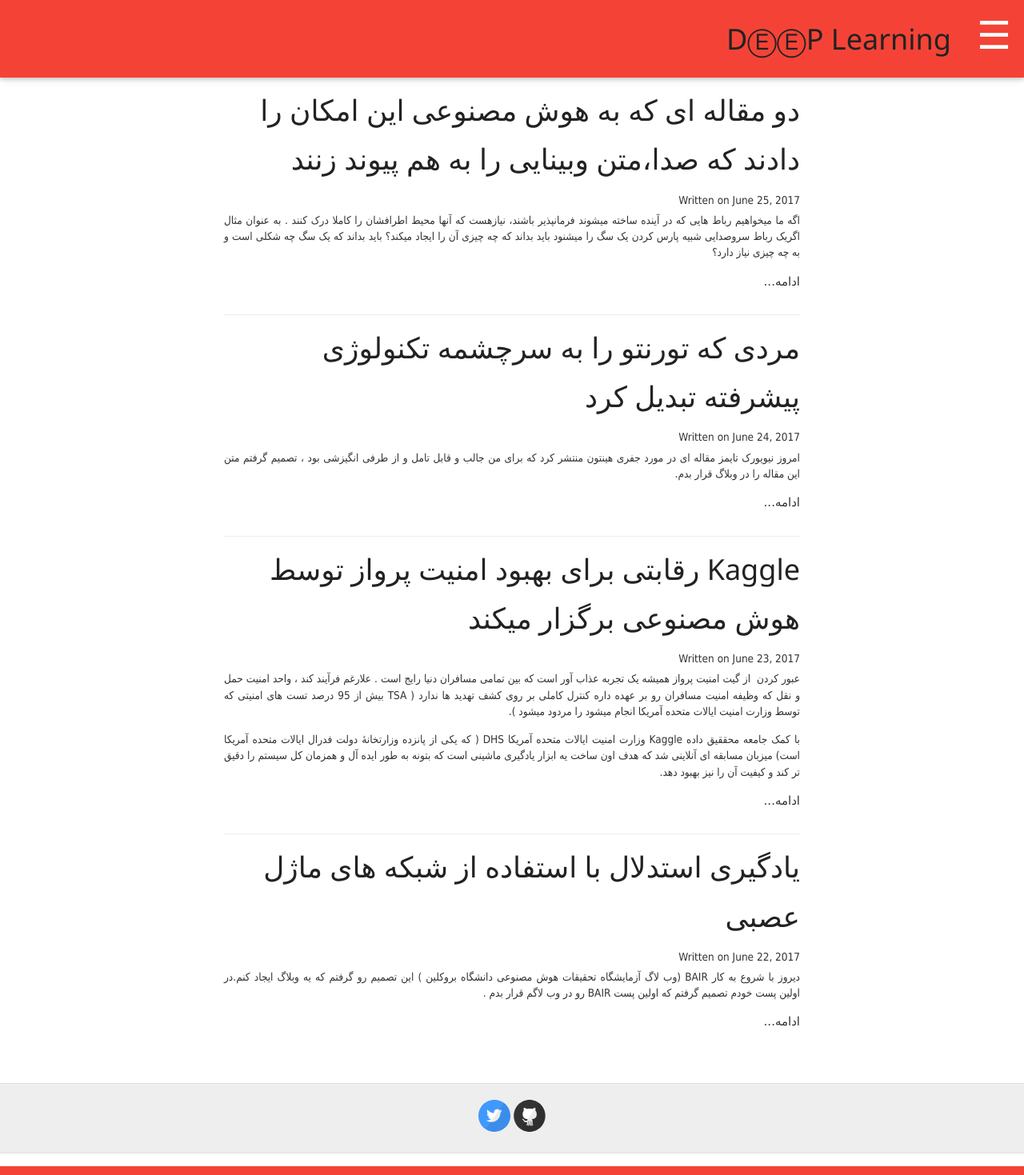
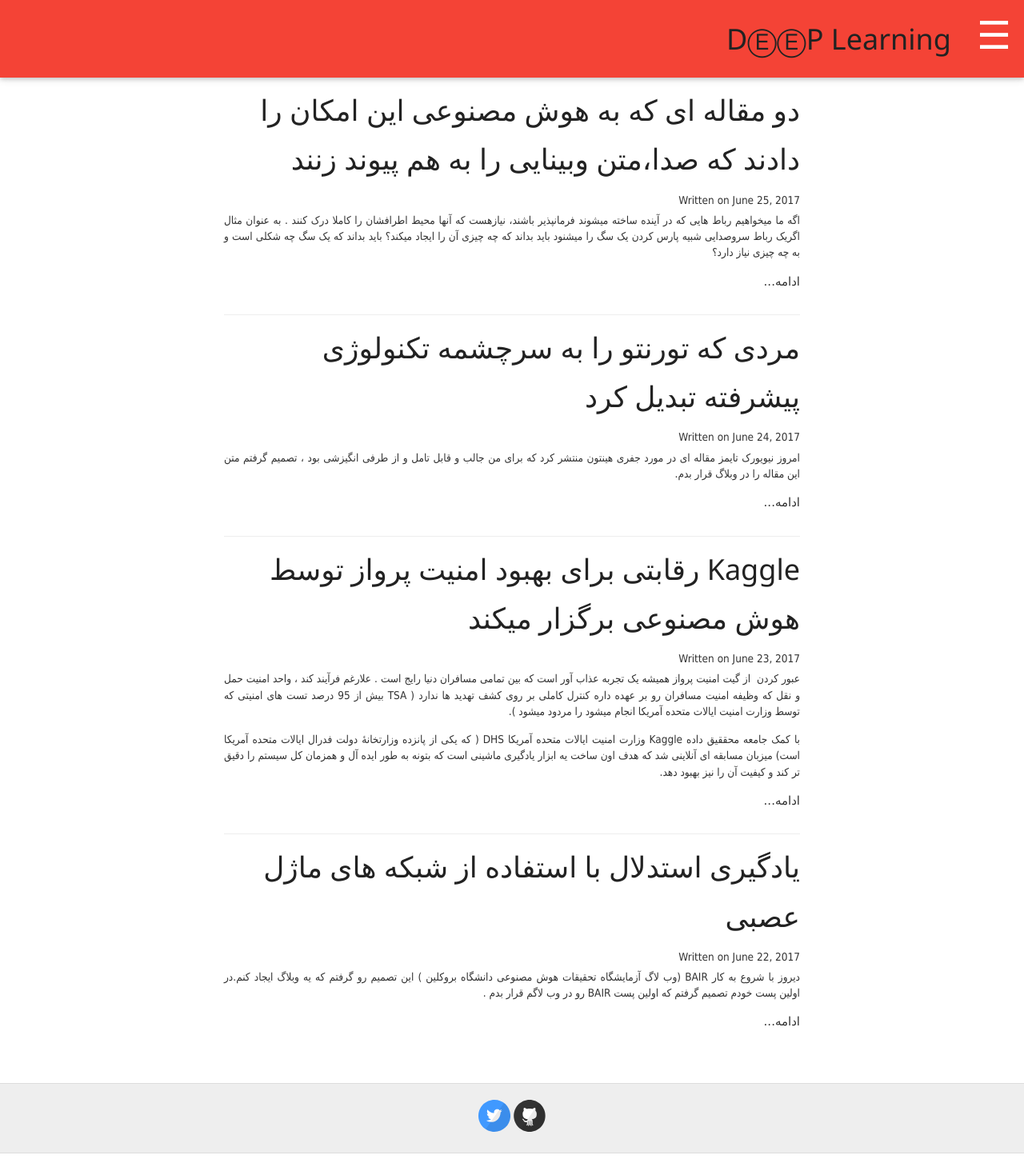
Before and after one commit to AlisterTA/alisterta.github.io, a Jekyll site: the page built from index.html, in a window 1280 px wide. Shown: the whole page at 80% size. Built offline with Jekyll 4.4.1, drawn with Linux system fonts in a browser that asks for light colours; after the commit the page ends 1442 px from its top, so only the background shows below that.

Commit message:
Update default.html

```diff
--- a/_layouts/default.html
+++ b/_layouts/default.html
@@ -51,9 +51,6 @@
 
     {% include analytics.html %}
 
-	<footer class="w3-container w3-theme w3-margin-top">
-  <h3></h3>
-</footer>
 
 <script>
 closeSidebar();
```
